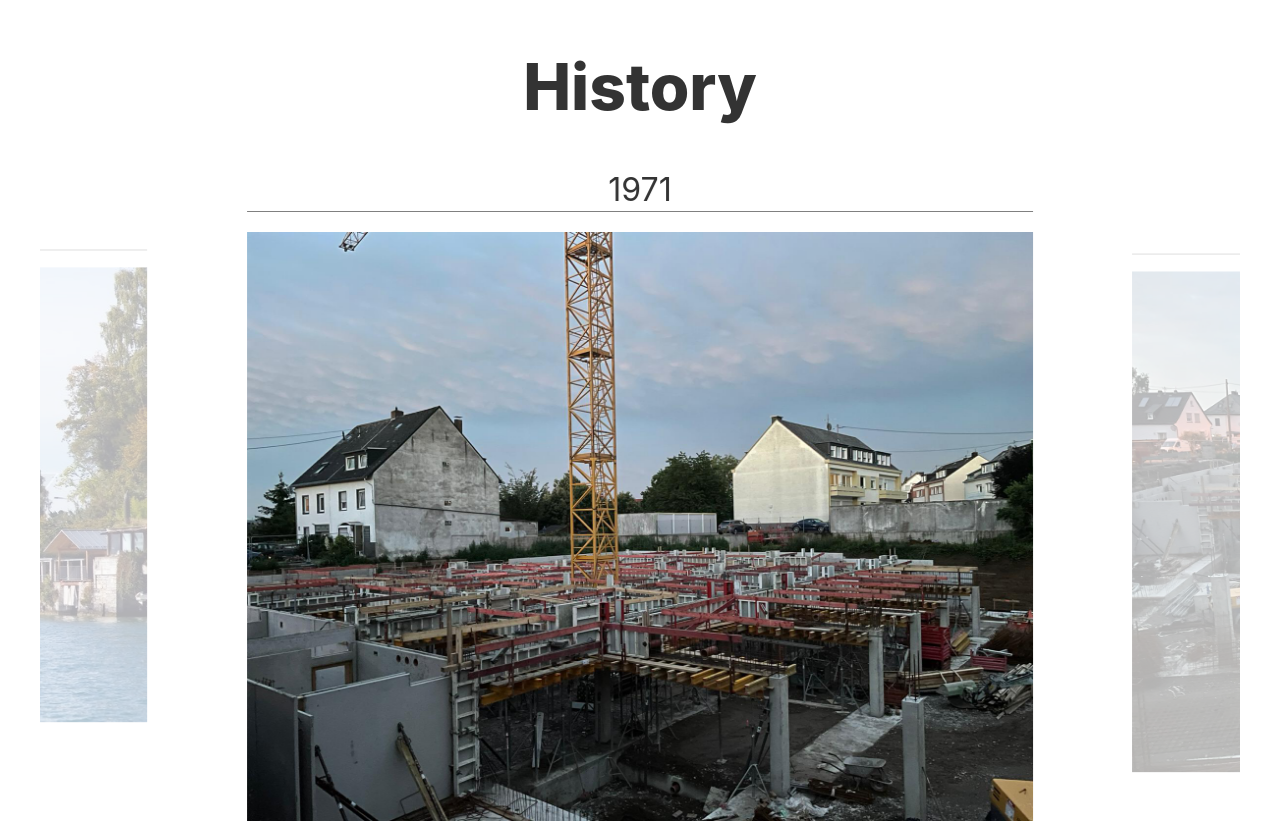
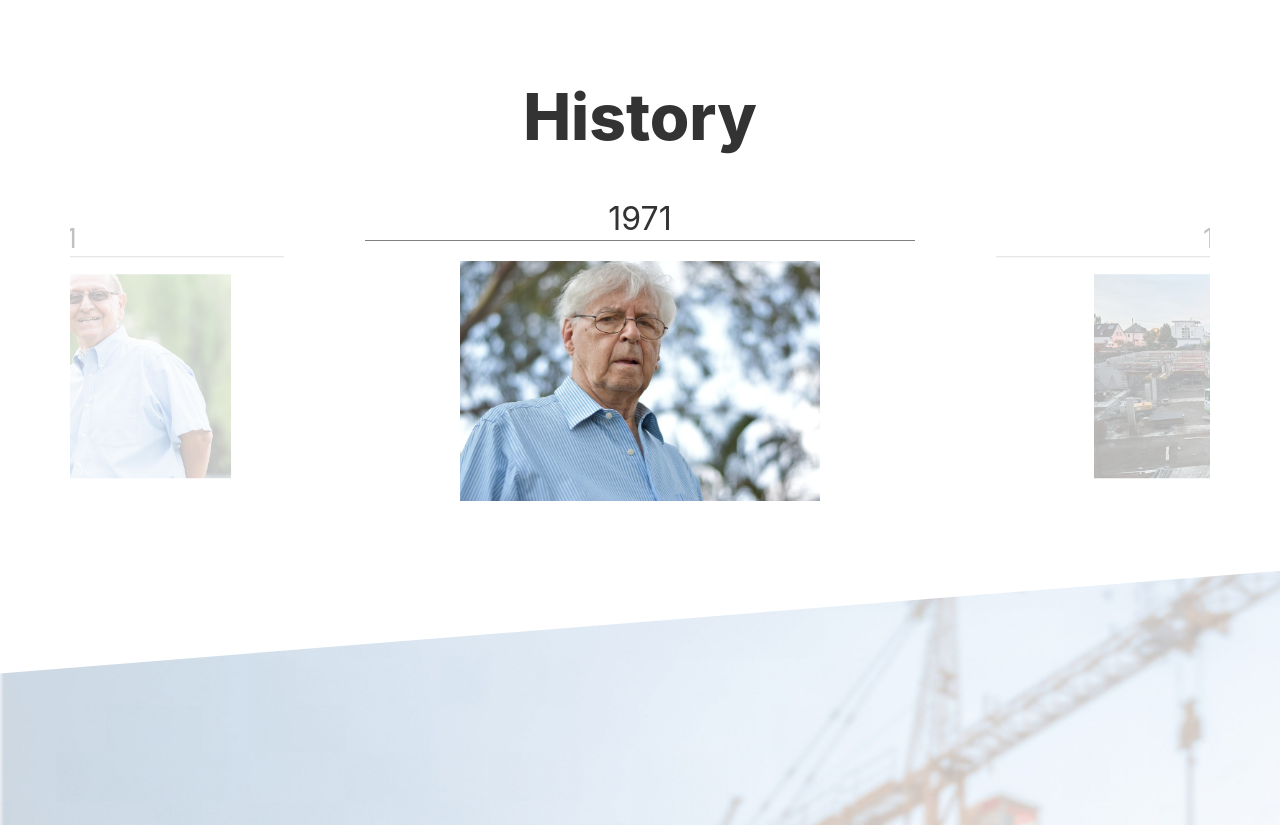
Before and after one commit to TalaEter/Adham-Farzat, a website built with Parcel: page index.html in a window 1280 px wide. Shown: the part 5877-6702 px from the top of the page. Built offline with nearby package versions, Linux system fonts and the light colour scheme.

Commit message:
edit history

```diff
--- a/css/style.css
+++ b/css/style.css
@@ -131,6 +131,10 @@ h5 {
 #why-us-container img {
   border-radius: 5px;
 }
+#history-container img {
+  object-fit: cover;
+  height: 30vh;
+}
 #testimonials-container {
   clip-path: polygon(0 10%, 100% 0, 100% 100%, 0% 100%);
   padding: 28vw 0 15vw !important;
--- a/index.html
+++ b/index.html
@@ -227,29 +227,29 @@
 
 <!-- History -->
 <div id="history-container">
-    <div class="uk-container uk-padding">
+    <div class="uk-container uk-padding-large">
         <h1 data-aos="fade-down">History</h1>
         <div class="uk-position-relative uk-visible-toggle uk-dark" tabindex="-1" uk-slider="center: true; autoplay:true; finite: false; autoplay-interval: 2500;velocity: 1.5; easing: cubic-bezier(.4,0,.2,1)">
             <ul class="uk-slider-items uk-grid">
-                <li class="uk-width-2-3 ">
+                <li class="uk-width-1-2 ">
                     <div class="uk-panel " uk-slider-parallax="scale:0.85,1,0.85; opacity:0.3,1,0.3">
                         <h2 class="border-bottom-history">1971</h2>
-                        <img src="./images/first-cont-white-overlay.jpg" alt="">
+                        <img src="./images/old-man1.jpg" alt="">
                     </div>
                 </li>
-                <li class="uk-width-2-3 ">
+                <li class="uk-width-1-2 ">
                     <div class="uk-panel " uk-slider-parallax="scale:0.85,1,0.85; opacity:0.3,1,0.3">
                         <h2 class="border-bottom-history">1971</h2>
-                        <img src="./images/home-banner.jpg" alt="">
+                        <img src="./images/old-man2.jpg" alt="">
                     </div>
                 </li>
-                <li class="uk-width-2-3 ">
+                <li class="uk-width-1-2 ">
                     <div class="uk-panel " uk-slider-parallax="scale:0.85,1,0.85; opacity:0.3,1,0.3">
                         <h2 class="border-bottom-history">1971</h2>
-                        <img src="./images/slider1.jpg" alt="">
+                        <img src="./images/old-man3.jpeg" alt="">
                 </div>
                 </li>
-                <li class="uk-width-2-3 ">
+                <li class="uk-width-1-2 ">
                     <div class="uk-panel " uk-slider-parallax="scale:0.85,1,0.85; opacity:0.3,1,0.3">
                         <h2 class="border-bottom-history">1971</h2>
                         <img src="./images/slider4.jpg" alt="">
```
Also changed, not shown: dist/index.html, dist/old-man1.c5406d06.jpg (added), dist/old-man2.77623e01.jpg (added), dist/old-man3.779990fa.jpeg (added), images/old-man1.jpg (added), images/old-man2.jpg (added), images/old-man3.jpeg (added), 2 other files.
